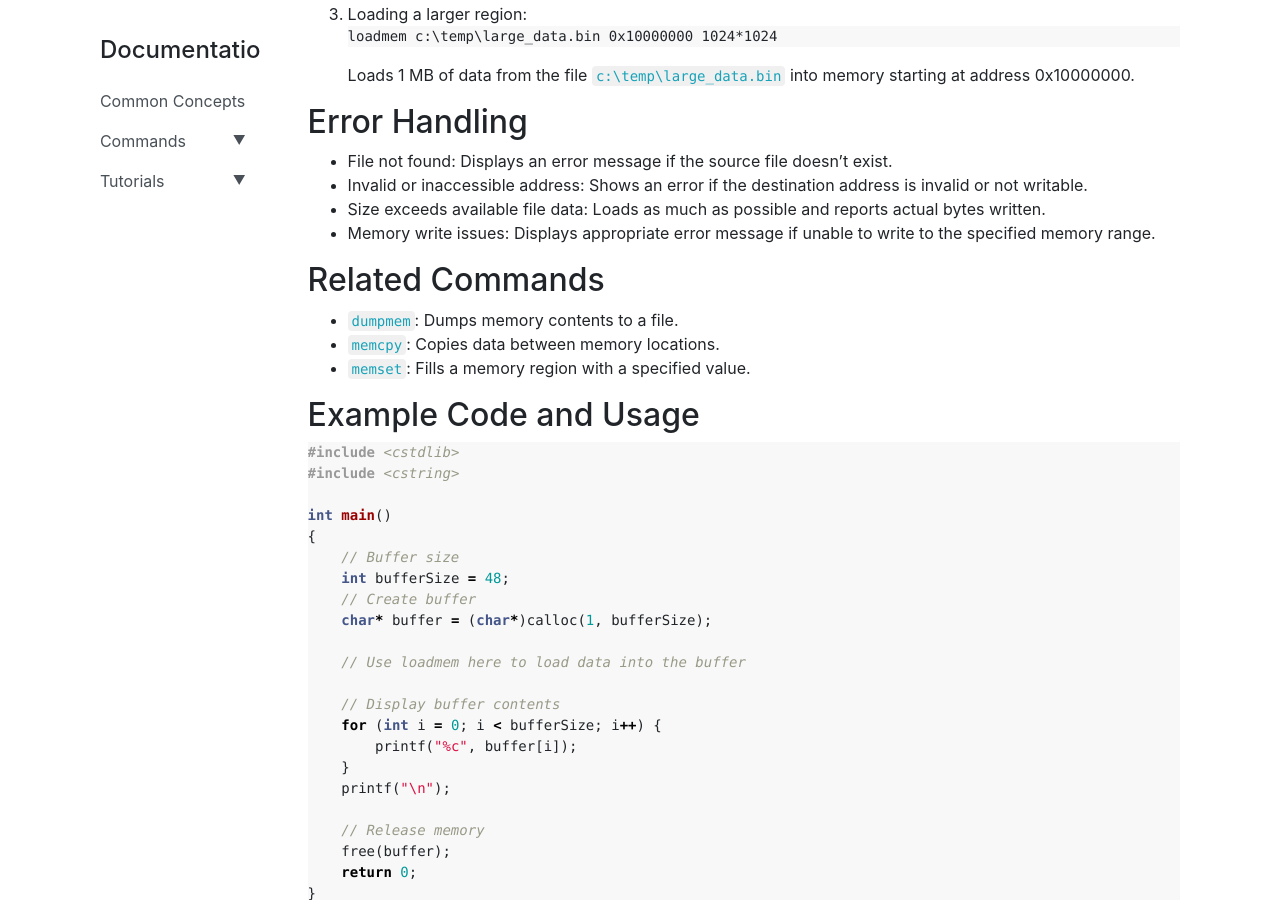
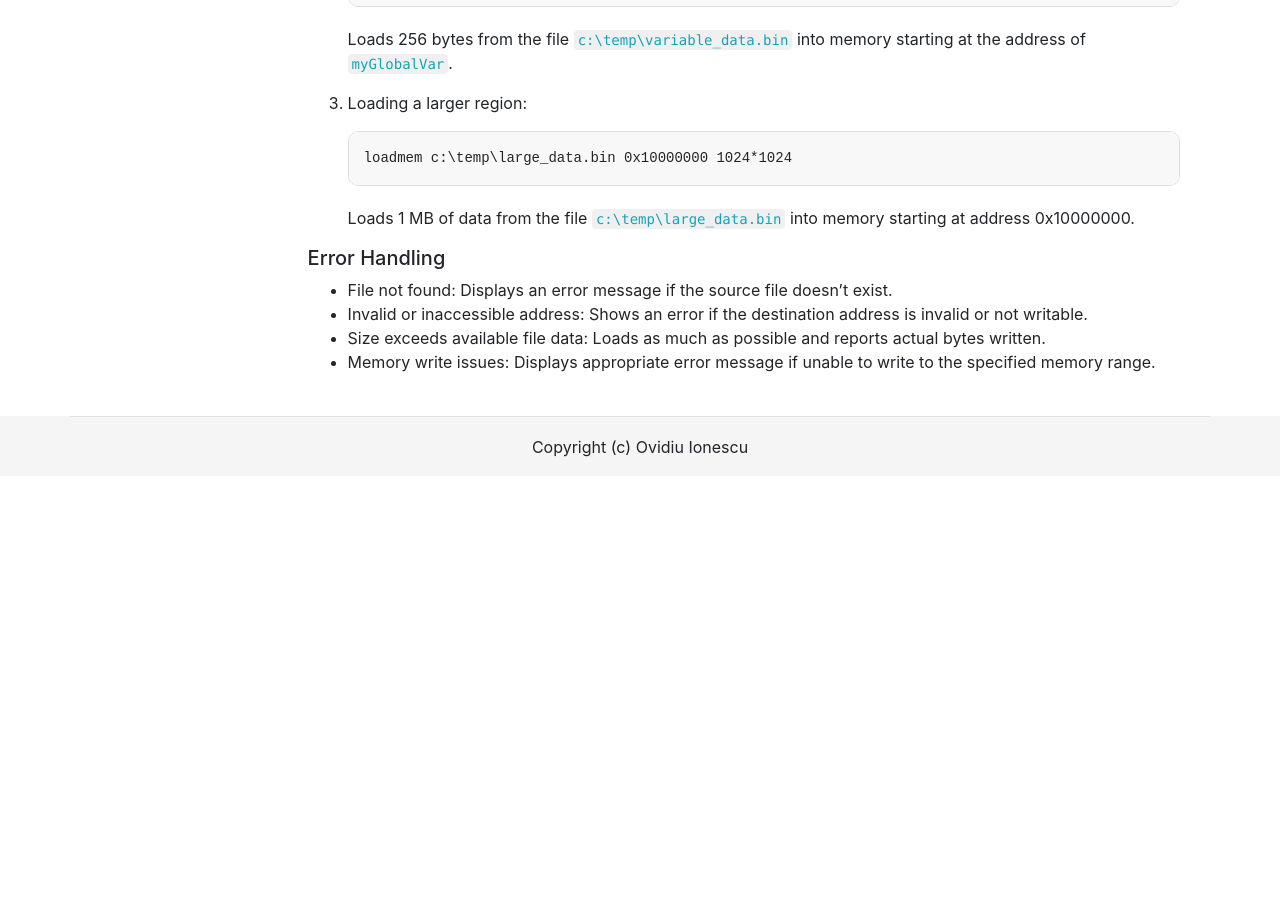
Before and after one commit to ovidiuvio/www.vsdebug.pro, a Jekyll site: the page built from pages/docs/loadmem.md, in a window 1280 px wide and 900 px high, scrolled down 1245 px. Built offline with Jekyll 4.4.1, drawn with Linux system fonts in a browser that asks for light colours; after the commit the page ends 1722 px from its top, so only the background shows below that; some of the changed text lies outside the part shown.

Commit message:
updated documentation

````diff
--- a/_includes/docs-toc.html
+++ b/_includes/docs-toc.html
@@ -15,6 +15,21 @@
         <li class="nav-item {% if page.url == '/pages/docs/dumpmem.html' %}current{% endif %}">
           <a class="nav-link" href="/pages/docs/dumpmem.html">
             <span class="nav-text">dumpmem</span>
+          </a>
+        </li>
+        <li class="nav-item {% if page.url == '/pages/docs/loadmem.html' %}current{% endif %}">
+          <a class="nav-link" href="/pages/docs/loadmem.html">
+            <span class="nav-text">loadmem</span>
+          </a>
+        </li>
+        <li class="nav-item {% if page.url == '/pages/docs/memset.html' %}current{% endif %}">
+          <a class="nav-link" href="/pages/docs/memset.html">
+            <span class="nav-text">memset</span>
+          </a>
+        </li>
+        <li class="nav-item {% if page.url == '/pages/docs/memcpy.html' %}current{% endif %}">
+          <a class="nav-link" href="/pages/docs/memcpy.html">
+            <span class="nav-text">memcpy</span>
           </a>
         </li>
         <li class="nav-item {% if page.url == '/pages/docs/exec.html' %}current{% endif %}">
--- a/pages/docs/loadmem.md
+++ b/pages/docs/loadmem.md
@@ -3,107 +3,65 @@ layout: docs
 ---
 {::options parse_block_html="true" /}
 
-# loadmem (Memory Load Utility)
+##### loadmem (Memory Load Utility)
+---
 
-## Syntax
+##### Description
+The `loadmem` command allows you to load data from a file into the memory of the debugged process. This feature is useful for restoring saved memory states, injecting data, or setting up specific memory conditions for testing and debugging.
+
+{: .code-box}
+>{: .code-header}
+>Syntax
 ```
 loadmem <file> <address> <size>
 ```
 
-## Description
-The `loadmem` command allows you to load data from a file into the memory of the debugged process. This feature is useful for restoring saved memory states, injecting data, or setting up specific memory conditions for testing and debugging.
-
-## Parameters
+##### Parameters
 
 - `<file>`: Path and name of the input file containing the data to be loaded into memory.
 - `<address>`: Destination address in memory where the data will be loaded.
 - `<size>`: Number of bytes to load from the file into memory.
 
-## Usage Notes
+##### Usage Notes
 
 1. The command uses the current process context in the debugger.
-2. Address can be specified in various formats:
-   - Hexadecimal: Prefixed with '0x' (e.g., 0x00656789)
-   - Decimal: Plain number (e.g., 6789456)
-   - Symbol name: If symbols are loaded (e.g., &myVariable)
+2. `Address` can be specified in various formats:
+   - `Hexadecimal`: Prefixed with '0x' (e.g., 0x00656789)
+   - `Decimal`: Plain number (e.g., 6789456)
+   - `Symbol` name: If symbols are loaded (e.g., &myVariable)
 3. Size can use expressions for convenience (e.g., 1024*1024 for 1 MB).
 4. If the specified size is larger than the file size, only the available data will be loaded.
 5. Ensure that the destination memory range is writable and within the process's address space.
 
-## Examples
+##### Examples
 
 1. Basic usage:
+
+   {: .code-box}
    ```
    loadmem c:\temp\memdata.bin 0x00656789 200
    ```
    Loads 200 bytes from the file `c:\temp\memdata.bin` into memory starting at address 0x00656789.
 
 2. Using a symbol name:
+
+   {: .code-box}
    ```
    loadmem c:\temp\variable_data.bin &myGlobalVar 256
    ```
    Loads 256 bytes from the file `c:\temp\variable_data.bin` into memory starting at the address of `myGlobalVar`.
 
 3. Loading a larger region:
+
+   {: .code-box}
    ```
    loadmem c:\temp\large_data.bin 0x10000000 1024*1024
    ```
    Loads 1 MB of data from the file `c:\temp\large_data.bin` into memory starting at address 0x10000000.
 
-## Error Handling
+##### Error Handling
 
 - File not found: Displays an error message if the source file doesn't exist.
 - Invalid or inaccessible address: Shows an error if the destination address is invalid or not writable.
 - Size exceeds available file data: Loads as much as possible and reports actual bytes written.
 - Memory write issues: Displays appropriate error message if unable to write to the specified memory range.
-
-## Related Commands
-
-- `dumpmem`: Dumps memory contents to a file.
-- `memcpy`: Copies data between memory locations.
-- `memset`: Fills a memory region with a specified value.
-
-## Example Code and Usage
-
-```cpp
-#include <cstdlib>
-#include <cstring>
-
-int main()
-{
-    // Buffer size
-    int bufferSize = 48;
-    // Create buffer
-    char* buffer = (char*)calloc(1, bufferSize);
-
-    // Use loadmem here to load data into the buffer
-
-    // Display buffer contents
-    for (int i = 0; i < bufferSize; i++) {
-        printf("%c", buffer[i]);
-    }
-    printf("\n");
-
-    // Release memory
-    free(buffer);
-    return 0;
-}
-```
-
-Before running the code, create a file named `input_data.bin` with the following content:
-```
-Hello, World! This is loaded using loadmem.
-```
-
-After allocating the buffer and before displaying its contents, you can use `loadmem` to load the file contents into the buffer:
-
-```
-loadmem input_data.bin buffer 48
-```
-
-When you run the program after using `loadmem`, it will output:
-```
-Hello, World! This is loaded using loadmem.
-```
-
-This example demonstrates how `loadmem` can be used to inject data into a program's memory, which can be particularly useful for testing, debugging, or setting up specific program states.
````
Also changed, not shown: pages/docs/memcpy.md (+30 -19 lines), pages/docs/memset.md (+27 -10 lines).
